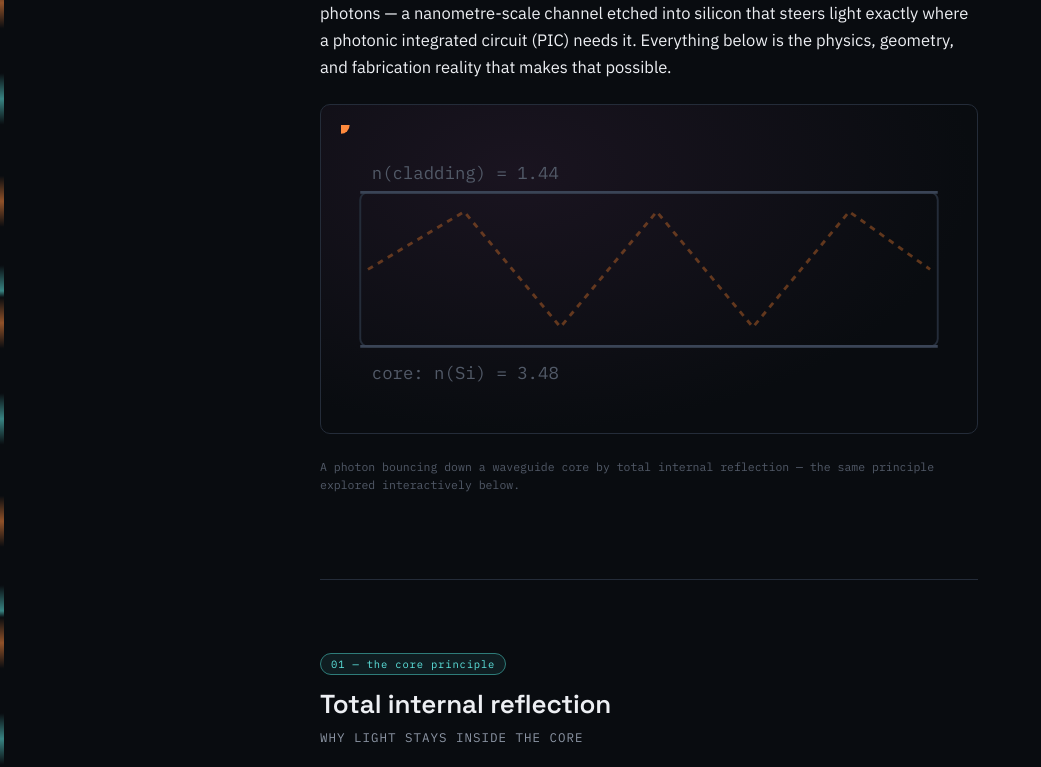
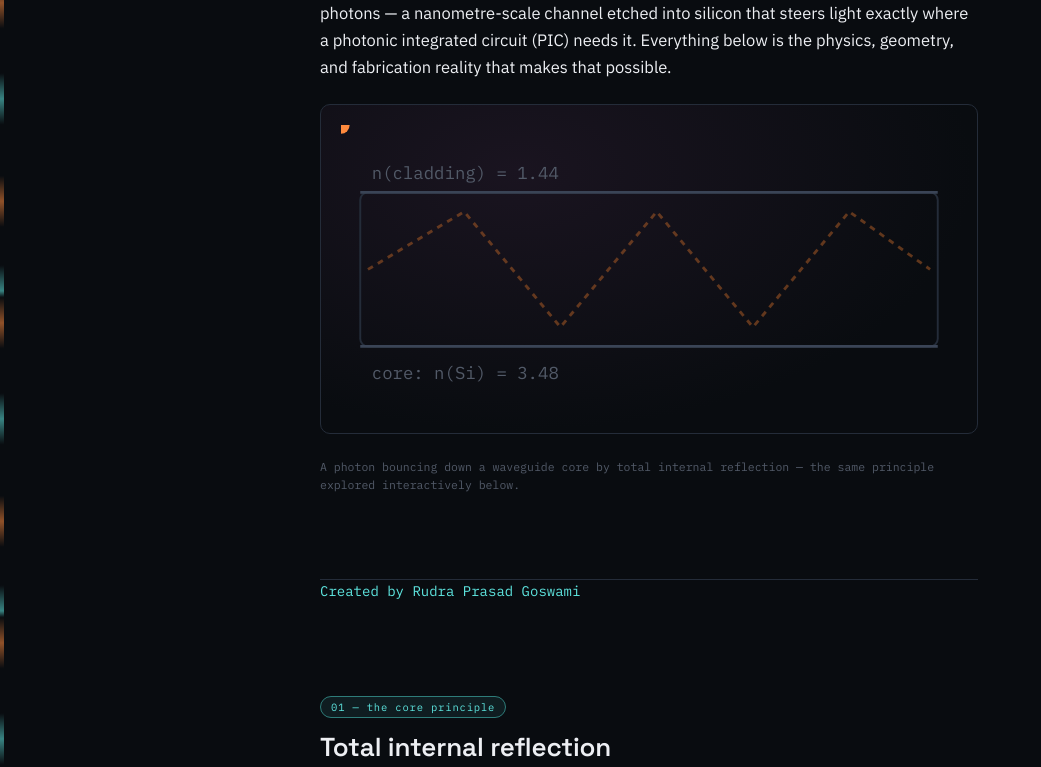
Before and after one commit to rudra5562/Photonic_IC, a plain HTML site: page index.html in a window 1280 px wide. Shown: the part 236-1003 px from the top of the page, without its empty margins (0-1041 px from the left). Drawn offline with Linux system fonts and the light colour scheme.

Commit message:
Add creator credit to index.html

```diff
--- a/index.html
+++ b/index.html
@@ -271,7 +271,9 @@ footer p{font-size:12px; color:var(--faint); font-family:'IBM Plex Mono',monospa
       </div>
       <p class="caption">A photon bouncing down a waveguide core by total internal reflection — the same principle explored interactively below.</p>
     </section>
-
+<p style="color: var(--field); font-family: 'IBM Plex Mono', monospace; font-size: 14px; margin-bottom: 20px;">
+  Created by Rudra Prasad Goswami
+</p>
     <!-- TIR -->
     <section id="tir">
       <span class="tag">01 — the core principle</span>
```
